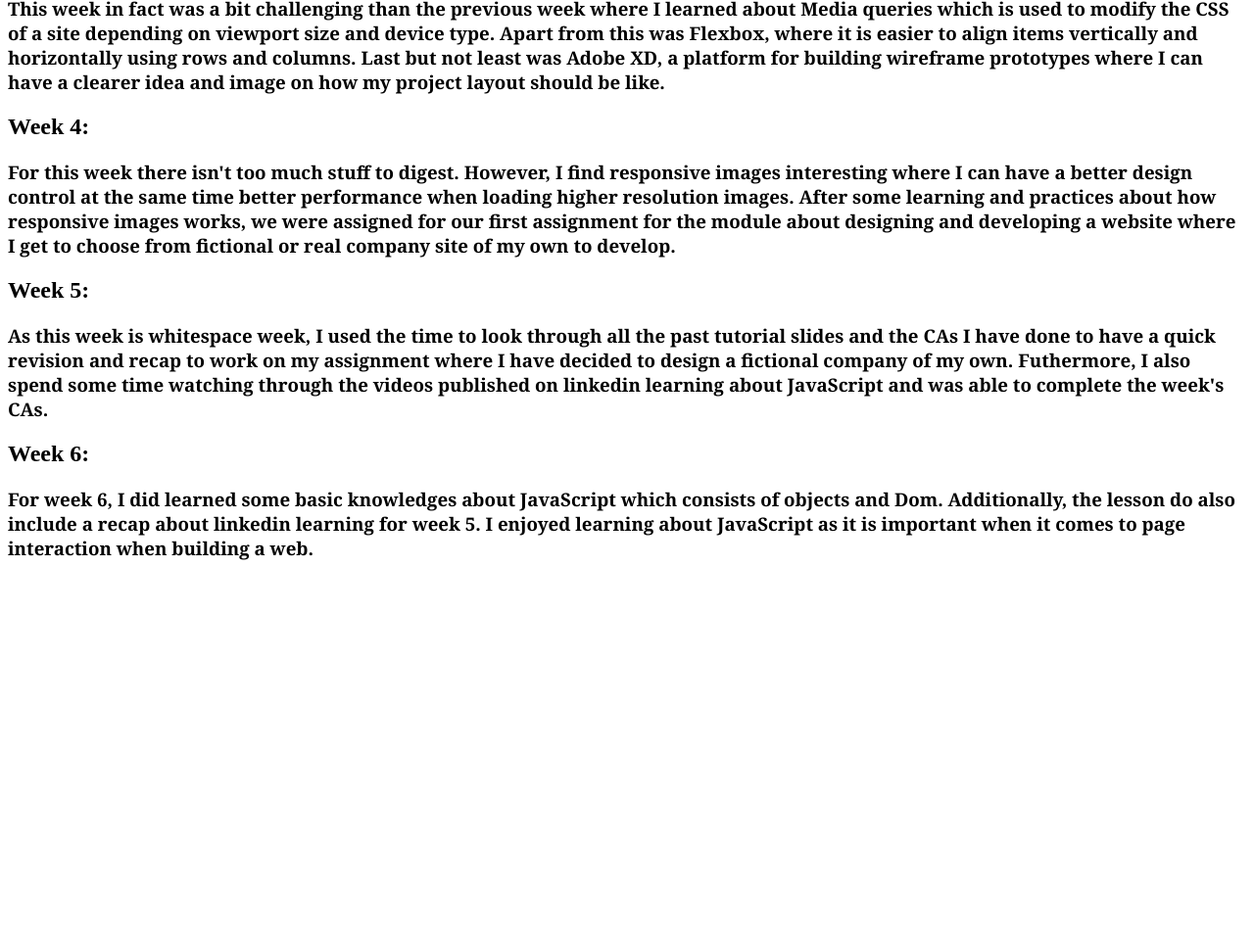
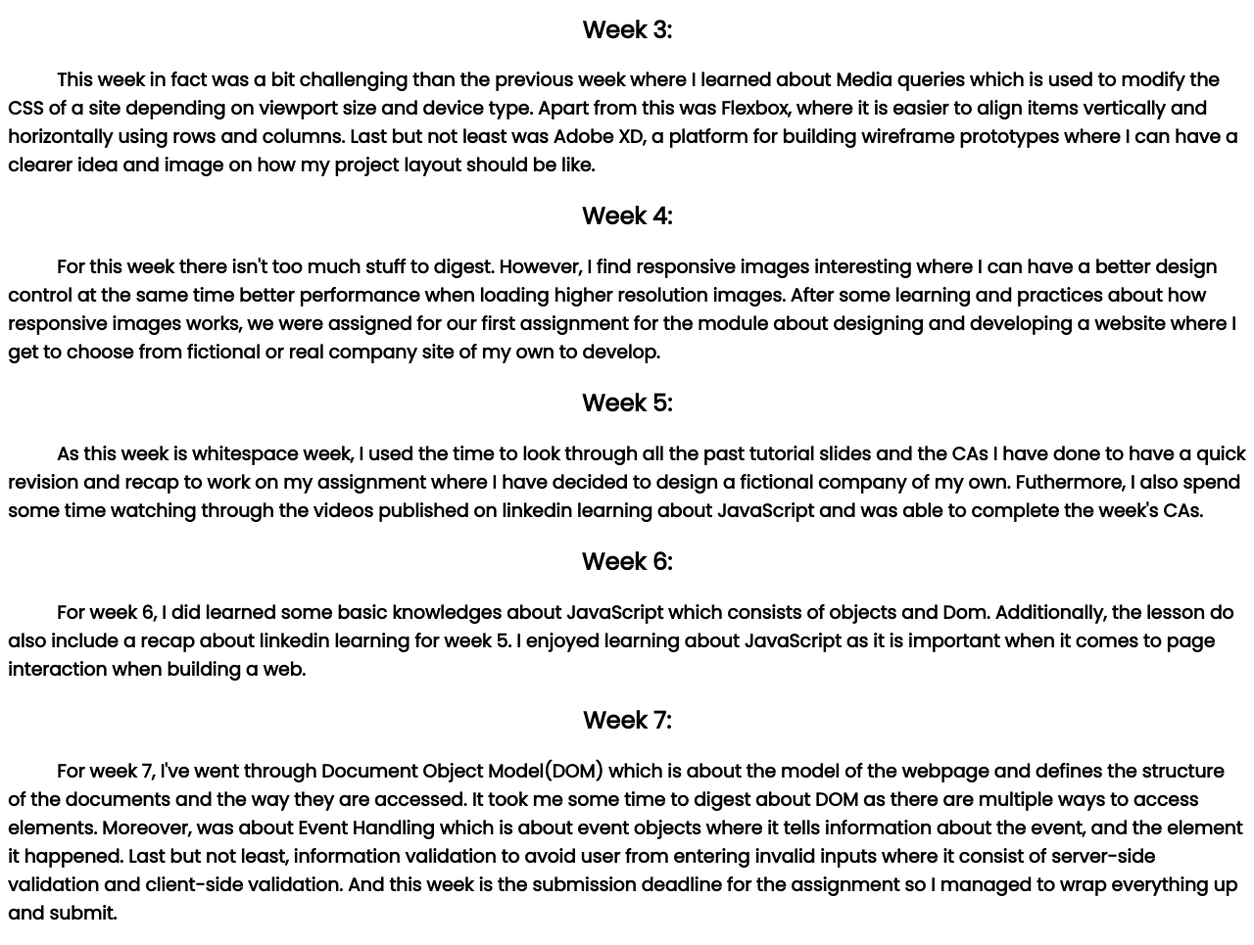
Before and after one commit to bingenk/MyDevelopmentalBlog, a plain HTML site: page index.html in a window 1280 px wide. Shown: the part 489-1454 px from the top of the page at 98% size. Before the commit the page ends 1080 px from the top, so only its background shows below. Drawn offline with Linux system fonts and the light colour scheme.

Commit message:
update on week 7 blog

```diff
--- a/index.html
+++ b/index.html
@@ -76,5 +76,20 @@
         building a web.
       </h3>
     </section>
+    <section>
+      <h2>Week 7:</h2>
+      <h3>
+        For week 7, I've went through Document Object Model(DOM) which is about
+        the model of the webpage and defines the structure of the documents and
+        the way they are accessed. It took me some time to digest about DOM as
+        there are multiple ways to access elements. Moreover, was about Event
+        Handling which is about event objects where it tells information about
+        the event, and the element it happened. Last but not least, information
+        validation to avoid user from entering invalid inputs where it consist
+        of server-side validation and client-side validation. And this week is
+        the submission deadline for the assignment so I managed to wrap
+        everything up and submit.
+      </h3>
+    </section>
   </body>
 </html>
--- a/style.css
+++ b/style.css
@@ -1,6 +1,14 @@
-body h3 {
-  font-family: Cambria, Cochin, Georgia, Times, "Times New Roman", serif;
+@import url("https://fonts.googleapis.com/css2?family=Poppins&display=swap");
+
+* {
+  font-family: "Poppins", sans-serif;
 }
 h1 {
   text-align: center;
 }
+h2 {
+  text-align: center;
+}
+h3 {
+  text-indent: 50px;
+}
```
